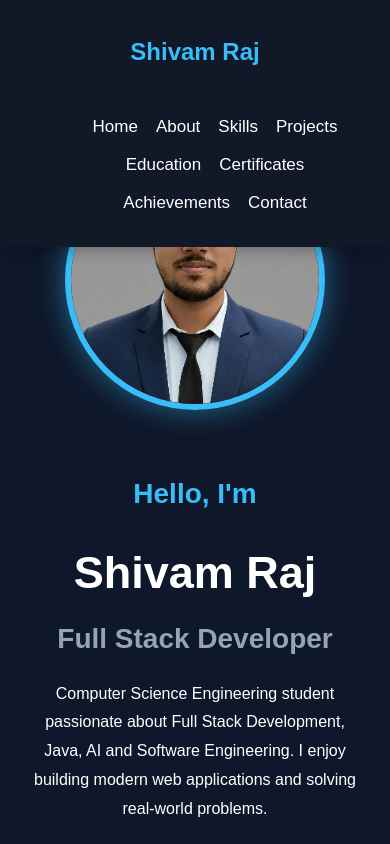
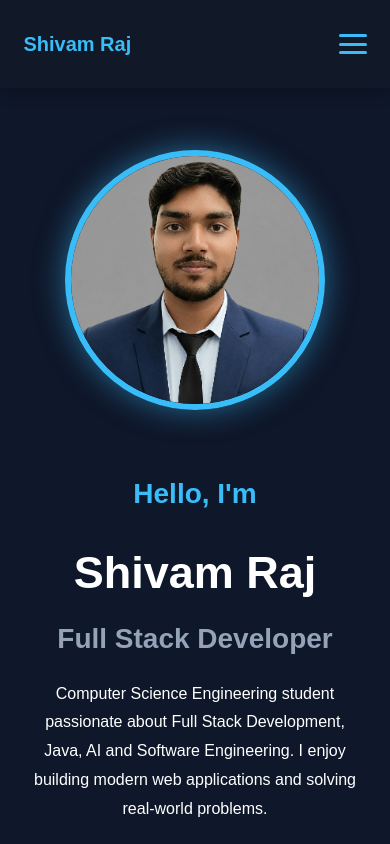
Before and after one commit to shivamraj502/Shivam-Raj-Portfolio, a React app in the folder app/: page / in a window 390 px wide. Shown: the top 844 px of the page. Built offline with nearby package versions, Linux system fonts and the light colour scheme; the HTML template or start-up script is replaced by a standard one.

Commit message:
navbar.jsx & navbar.css updated

```diff
--- a/app/src/components/Navbar.css
+++ b/app/src/components/Navbar.css
@@ -1,4 +1,4 @@
-.navbar{
+/* .navbar{
     position:fixed;
     top:0;
     left:0;
@@ -52,4 +52,128 @@
     font-size:24px;
 }
 
+} */
+
+.navbar{
+    position:fixed;
+    top:0;
+    left:0;
+    width:100%;
+    background:#111827;
+    display:flex;
+    justify-content:space-between;
+    align-items:center;
+    padding:18px 8%;
+    z-index:1000;
+    box-shadow:0 3px 15px rgba(0,0,0,.3);
 }
+
+.logo{
+    color:#38bdf8;
+    font-size:28px;
+    font-weight:bold;
+}
+
+.nav-links{
+    display:flex;
+    list-style:none;
+    gap:30px;
+}
+
+.nav-links a{
+    text-decoration:none;
+    color:white;
+    font-size:17px;
+    transition:.3s;
+}
+
+.nav-links a:hover{
+    color:#38bdf8;
+}
+
+/* Hamburger button — hidden on desktop */
+.hamburger {
+    display: none;
+    flex-direction: column;
+    justify-content: space-between;
+    width: 28px;
+    height: 20px;
+    background: none;
+    border: none;
+    cursor: pointer;
+    padding: 0;
+    z-index: 1001;
+}
+
+.hamburger span {
+    display: block;
+    height: 3px;
+    width: 100%;
+    background: #38bdf8;
+    border-radius: 2px;
+    transition: .3s;
+}
+
+.hamburger.open span:nth-child(1) {
+    transform: translateY(8.5px) rotate(45deg);
+}
+
+.hamburger.open span:nth-child(2) {
+    opacity: 0;
+}
+
+.hamburger.open span:nth-child(3) {
+    transform: translateY(-8.5px) rotate(-45deg);
+}
+
+@media(max-width:768px){
+
+.navbar{
+    padding: 16px 6%;
+}
+
+.hamburger{
+    display: flex;
+}
+
+.nav-links{
+    position: fixed;
+    top: 0;
+    right: -100%;
+    width: 70%;
+    max-width: 300px;
+    height: 100vh;
+    background: #111827;
+    flex-direction: column;
+    justify-content: center;
+    align-items: center;
+    gap: 28px;
+    transition: right .3s ease;
+    box-shadow: -3px 0 15px rgba(0,0,0,.3);
+}
+
+.nav-links.active{
+    right: 0;
+}
+
+.nav-links a{
+    font-size: 18px;
+}
+
+.logo{
+    font-size: 22px;
+}
+
+}
+
+@media(max-width:400px){
+
+.logo{
+    font-size: 20px;
+}
+
+.nav-links{
+    width: 80%;
+}
+
+}
--- a/app/src/components/Navbar.jsx
+++ b/app/src/components/Navbar.jsx
@@ -1,19 +1,57 @@
+// import "./Navbar.css";
+
+// function Navbar() {
+//   return (
+//     <nav className="navbar">
+//       <h2 className="logo">Shivam Raj</h2>
+
+//       <ul className="nav-links">
+//         <li><a href="#home">Home</a></li>
+//         <li><a href="#about">About</a></li>
+//         <li><a href="#skills">Skills</a></li>
+//         <li><a href="#projects">Projects</a></li>
+//         <li><a href="#education">Education</a></li>
+//         <li><a href="#certifications">Certificates</a></li>
+//         <li><a href="#achievements">Achievements</a></li>
+//         <li><a href="#contact">Contact</a></li>
+//       </ul>
+//     </nav>
+//   );
+// }
+
+// export default Navbar;
+
+import { useState } from "react";
 import "./Navbar.css";
 
 function Navbar() {
+  const [menuOpen, setMenuOpen] = useState(false);
+
+  const closeMenu = () => setMenuOpen(false);
+
   return (
     <nav className="navbar">
       <h2 className="logo">Shivam Raj</h2>
 
-      <ul className="nav-links">
-        <li><a href="#home">Home</a></li>
-        <li><a href="#about">About</a></li>
-        <li><a href="#skills">Skills</a></li>
-        <li><a href="#projects">Projects</a></li>
-        <li><a href="#education">Education</a></li>
-        <li><a href="#certifications">Certificates</a></li>
-        <li><a href="#achievements">Achievements</a></li>
-        <li><a href="#contact">Contact</a></li>
+      <button
+        className={`hamburger ${menuOpen ? "open" : ""}`}
+        onClick={() => setMenuOpen(!menuOpen)}
+        aria-label="Toggle menu"
+      >
+        <span></span>
+        <span></span>
+        <span></span>
+      </button>
+
+      <ul className={`nav-links ${menuOpen ? "active" : ""}`}>
+        <li><a href="#home" onClick={closeMenu}>Home</a></li>
+        <li><a href="#about" onClick={closeMenu}>About</a></li>
+        <li><a href="#skills" onClick={closeMenu}>Skills</a></li>
+        <li><a href="#projects" onClick={closeMenu}>Projects</a></li>
+        <li><a href="#education" onClick={closeMenu}>Education</a></li>
+        <li><a href="#certifications" onClick={closeMenu}>Certificates</a></li>
+        <li><a href="#achievements" onClick={closeMenu}>Achievements</a></li>
+        <li><a href="#contact" onClick={closeMenu}>Contact</a></li>
       </ul>
     </nav>
   );
```
